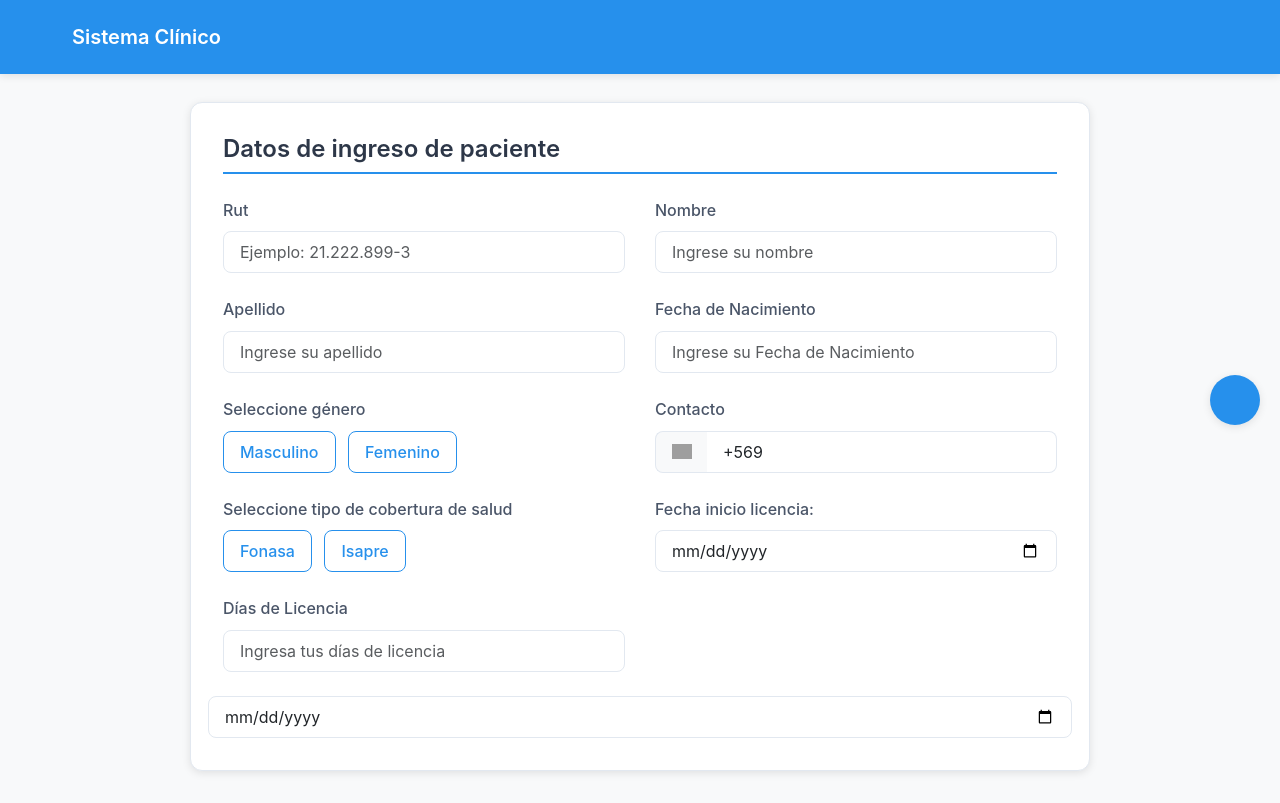
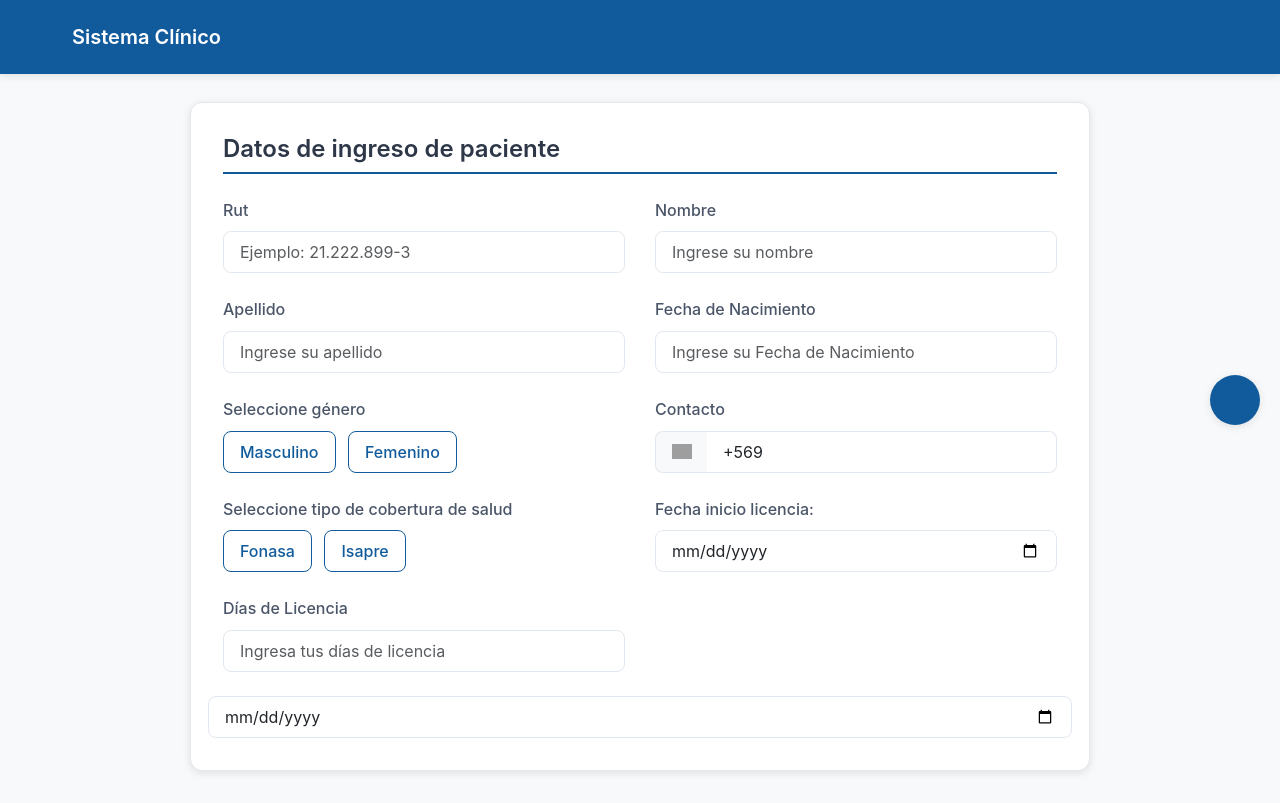
Before and after one commit to RazeZor/Sistema-kenkomed-django, a Django app: template FormularioInicial/templates/FormularioInicial.html in a window 1280 px wide. Run offline with Django 5.2, Linux system fonts and the light colour scheme; the template is opened without the code that fills it, so the values that code supplies are empty; some libraries are stand-ins or nearby versions; grey boxes are pictures that could not be loaded.

Commit message:
Cambiar color styles.css

```diff
--- a/FormularioInicial/static/styles.css
+++ b/FormularioInicial/static/styles.css
@@ -1,7 +1,7 @@
 /* ===== VARIABLES MINIMALISTAS ===== */
 :root {
   /* Colores esenciales */
-  --color-primary: #2690ec;
+  --color-primary: #115b9c;
   --color-text-dark: #2d3748;
   --color-text-medium: #4a5568;
   --color-text-light: #718096;
--- a/TiposDeFormularios/templates/CuestionarioBarthel.html
+++ b/TiposDeFormularios/templates/CuestionarioBarthel.html
@@ -310,6 +310,7 @@
                                     <option value="0">Dependiente</option>
                                 </select>
                             </div>
+
                             <!-- Lavarse -->
                             <div class="dimension-card">
                                 <h3 class="font-medium text-gray-900 mb-3 flex items-center">
```
